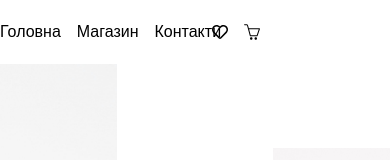
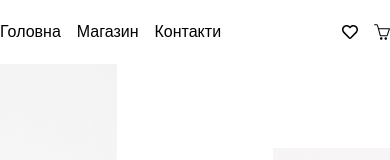
Before and after one commit to Denys-Paziak/famdy, a Next.js app: page / in a window 390 px wide. Shown: the top 160 px of the page. Built offline with nearby package versions, Linux system fonts and the light colour scheme.

Commit message:
Update Header.tsx

```diff
--- a/src/app/components/Header/Header.tsx
+++ b/src/app/components/Header/Header.tsx
@@ -6,7 +6,7 @@ import Link from "next/link";
 
 export const Header = () => {
     return (
-        <header className={"container mx-auto grid grid-cols-3 items-center pt-5 pb-5"}>
+        <header className={"container mx-auto grid grid-cols-2 md:grid-cols-3 items-center pt-5 pb-5"}>
             <Nav />
 
             <Link href="/" className="logo text-3xl font-bold  mx-auto">FAMDY</Link>
```
